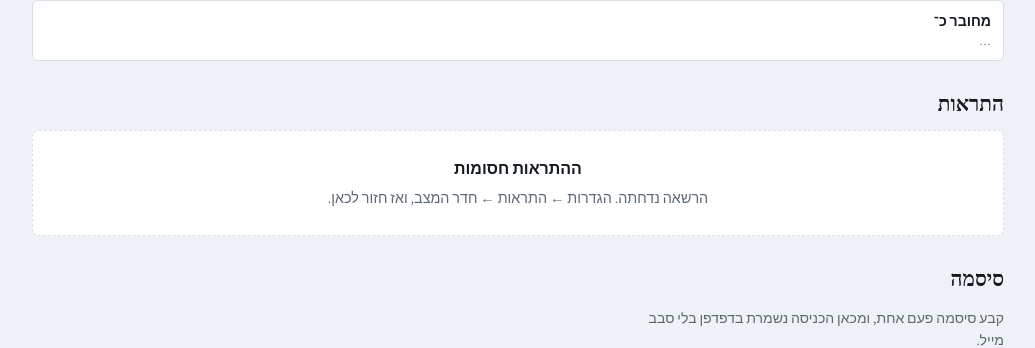
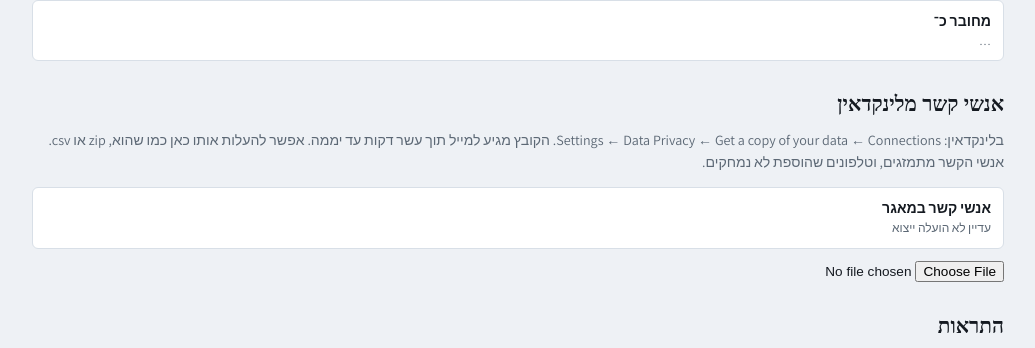
Before and after one commit to shaulmano/situation-room, a Next.js app: page /settings in a window 1280 px wide. Shown: the part 188-536 px from the top of the page, without its empty margins (122-1157 px from the left). Built offline with nearby package versions, Linux system fonts and the light colour scheme; no server answers; the database is empty; a web font is replaced by a local one.

Commit message:
Upload the connections export from settings
a

```diff
--- a/src/app/settings/page.tsx
+++ b/src/app/settings/page.tsx
@@ -2,6 +2,7 @@
 import { useEffect, useState } from 'react';
 import { useRouter } from 'next/navigation';
 import { browserClient } from '@/lib/supabase';
+import ContactsImport from '@/components/ContactsImport';
 import PushToggle from '@/components/PushToggle';
 
 export default function Settings() {
@@ -43,6 +44,9 @@ export default function Settings() {
         <div className="row"><span className="grow">מחובר כ־<span className="sub">{email || '…'}</span></span></div>
       </div>
 
+      <h2>אנשי קשר מלינקדאין</h2>
+      <ContactsImport />
+
       <h2>התראות</h2>
       <PushToggle />
 
@@ -55,9 +59,9 @@ export default function Settings() {
             קבע סיסמה פעם אחת, ומכאן הכניסה נשמרת בדפדפן בלי סבב מייל.
           </p>
           <input type="password" required minLength={8} placeholder="סיסמה חדשה"
-                 autoComplete="new-password" value={pw} onChange={(e) => setPw(e.target.value)} />
+            autoComplete="new-password" value={pw} onChange={(e) => setPw(e.target.value)} />
           <input type="password" required minLength={8} placeholder="שוב, לאימות"
-                 autoComplete="new-password" value={pw2} onChange={(e) => setPw2(e.target.value)} />
+            autoComplete="new-password" value={pw2} onChange={(e) => setPw2(e.target.value)} />
           <button disabled={busy}>{busy ? 'שומר…' : 'קבע סיסמה'}</button>
           {msg && <p style={{ color: 'var(--crit)', marginTop: 10 }}>{msg}</p>}
         </form>
```
